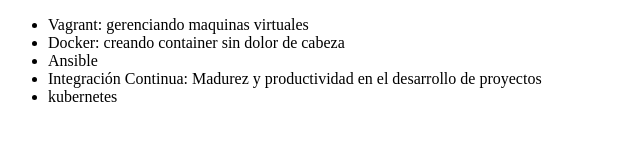
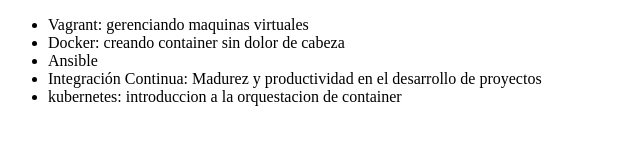
Before and after one commit to zoptein/oracle-git, a plain HTML site: page index.html in a window 1280 px wide. Shown: the whole page, without its empty margins (0-640 px from the left). Drawn offline with Linux system fonts and the light colour scheme.

Commit message:
modificando el nombre del curso de kubernetes

```diff
--- a/index.html
+++ b/index.html
@@ -10,7 +10,7 @@
             <li>Docker: creando container sin dolor de cabeza</li>
             <li>Ansible</li>
             <li>Integración Continua: Madurez y productividad en el desarrollo de proyectos</li>
-            <li>kubernetes</li>
+            <li>kubernetes: introduccion a la orquestacion de container</li>
         </ul>
     </body>
 </html>
```
